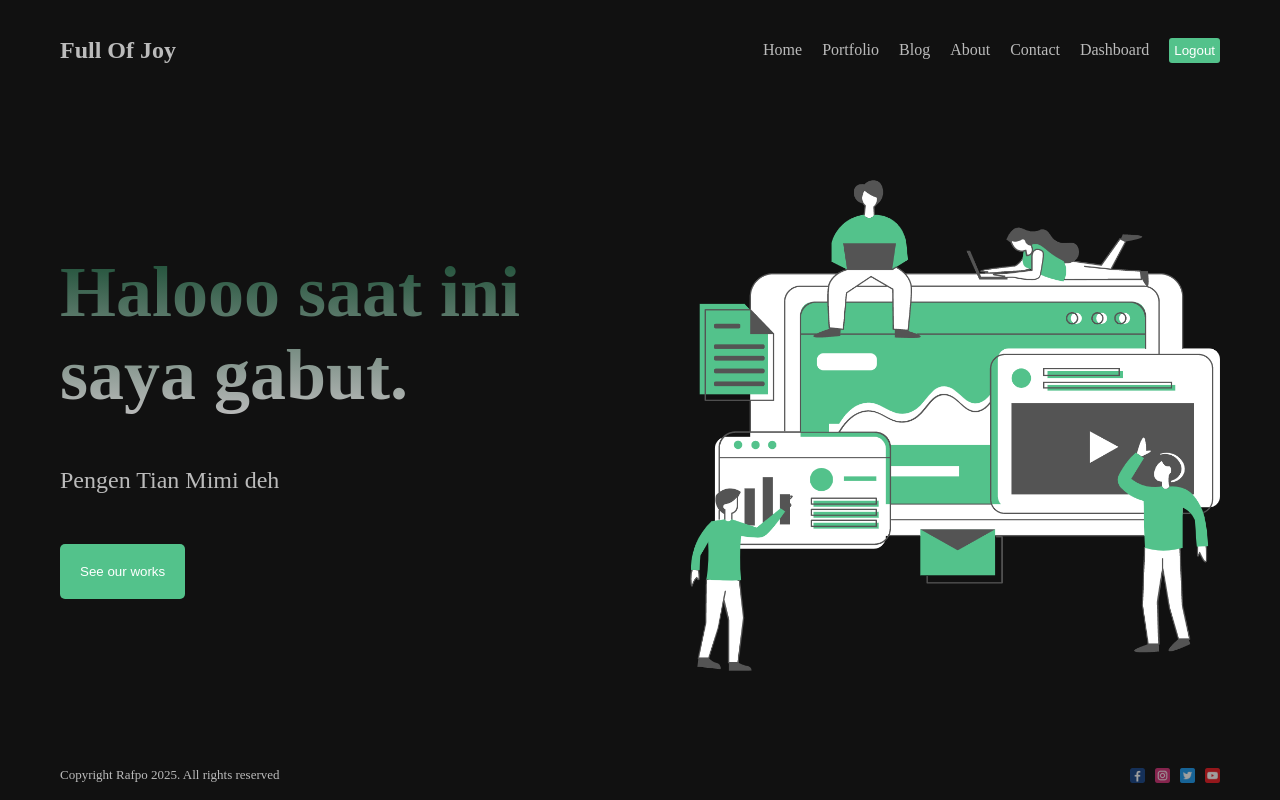
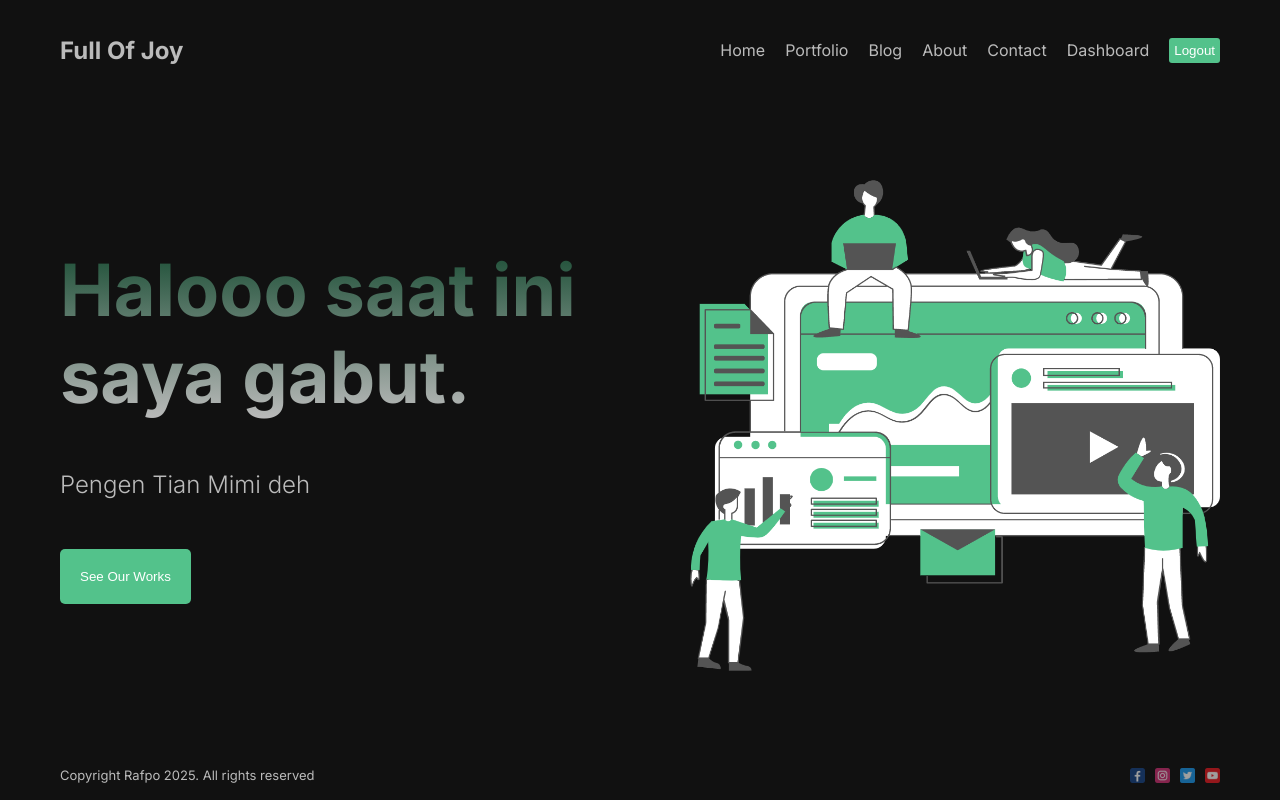
Before and after one commit to rafpoo/next-tutorial, a Next.js app: page / in a window 1280 px wide. Built offline with nearby package versions, Linux system fonts and the light colour scheme.

Commit message:
feat: about page

```diff
--- a/next.config.mjs
+++ b/next.config.mjs
@@ -2,6 +2,18 @@
 const nextConfig = {
   /* config options here */
   reactCompiler: true,
+
+  images: {
+    remotePatterns: [
+      {
+        protocol: "https",
+        hostname: "images.pexels.com",
+        port: "",
+        pathname: "/photos/**",
+        search: "",
+      },
+    ],
+  },
 };
 
 export default nextConfig;
--- a/src/app/about/page.module.css
+++ b/src/app/about/page.module.css
@@ -1,2 +1,40 @@
 .container {
 }
+
+.imgContainer {
+  width: 100%;
+  height: 300px;
+  position: relative;
+}
+.img {
+  object-fit: cover;
+  filter: grayscale(100%);
+}
+
+.imgText {
+  position: absolute;
+  bottom: 20px;
+  left: 20px;
+  background-color: #53c28b;
+  padding: 5px;
+  color: white;
+}
+
+.textContainer {
+  display: flex;
+  gap: 100px;
+}
+
+.item {
+  flex: 1;
+  margin-top: 50px;
+  display: flex;
+  flex-direction: column;
+  gap: 30px;
+}
+
+.desc {
+  font-size: 18px;
+  font-weight: 300;
+  text-align: justify;
+}
--- a/src/app/layout.js
+++ b/src/app/layout.js
@@ -1,17 +1,9 @@
-import { Geist, Geist_Mono } from "next/font/google";
+import { Inter } from "next/font/google";
 import "./globals.css";
 import Navbar from "@/components/navbar/Navbar";
 import Footer from "@/components/footer/Footer";
 
-const geistSans = Geist({
-  variable: "--font-geist-sans",
-  subsets: ["latin"],
-});
-
-const geistMono = Geist_Mono({
-  variable: "--font-geist-mono",
-  subsets: ["latin"],
-});
+const inter = Inter({ subsets: ["latin"] });
 
 export const metadata = {
   title: "Create Next App",
@@ -21,7 +13,7 @@ export const metadata = {
 export default function RootLayout({ children }) {
   return (
     <html lang="en">
-      <body className={`${geistSans.variable} ${geistMono.variable}`}>
+      <body className={`${inter.className}`}>
         <div className="container">
           <Navbar />
           {children}
--- a/src/app/page.jsx
+++ b/src/app/page.jsx
@@ -1,6 +1,7 @@
 import Image from "next/image";
 import styles from "./page.module.css";
 import Hero from "@/../public/hero.png";
+import Button from "@/components/Button/Button";
 
 export default function Home() {
   return (
@@ -8,7 +9,7 @@ export default function Home() {
       <div className={styles.item}>
         <h1 className={styles.title}>Halooo saat ini saya gabut.</h1>
         <p className={styles.desc}>Pengen Tian Mimi deh</p>
-        <button className={styles.button}>See our works</button>
+        <Button url="/portfolio" text="See Our Works" />
       </div>
       <div className={styles.item}>
         <Image src={Hero} alt="Hero Image" className={styles.img} />
--- /dev/null
+++ b/src/components/Button/Button.jsx
@@ -0,0 +1,13 @@
+import React from "react";
+import styles from "./button.module.css";
+import Link from "next/link";
+
+const Button = ({ text, url }) => {
+  return (
+    <Link href={url}>
+      <button className={styles.container}>{text}</button>
+    </Link>
+  );
+};
+
+export default Button;
--- /dev/null
+++ b/src/components/Button/button.module.css
@@ -0,0 +1,9 @@
+.container {
+  padding: 20px;
+  cursor: pointer;
+  background-color: #53c28b;
+  border: none;
+  border-radius: 5px;
+  width: max-content;
+  color: white;
+}
```
Also changed, not shown: src/app/about/page.jsx (+47 -1 lines).
